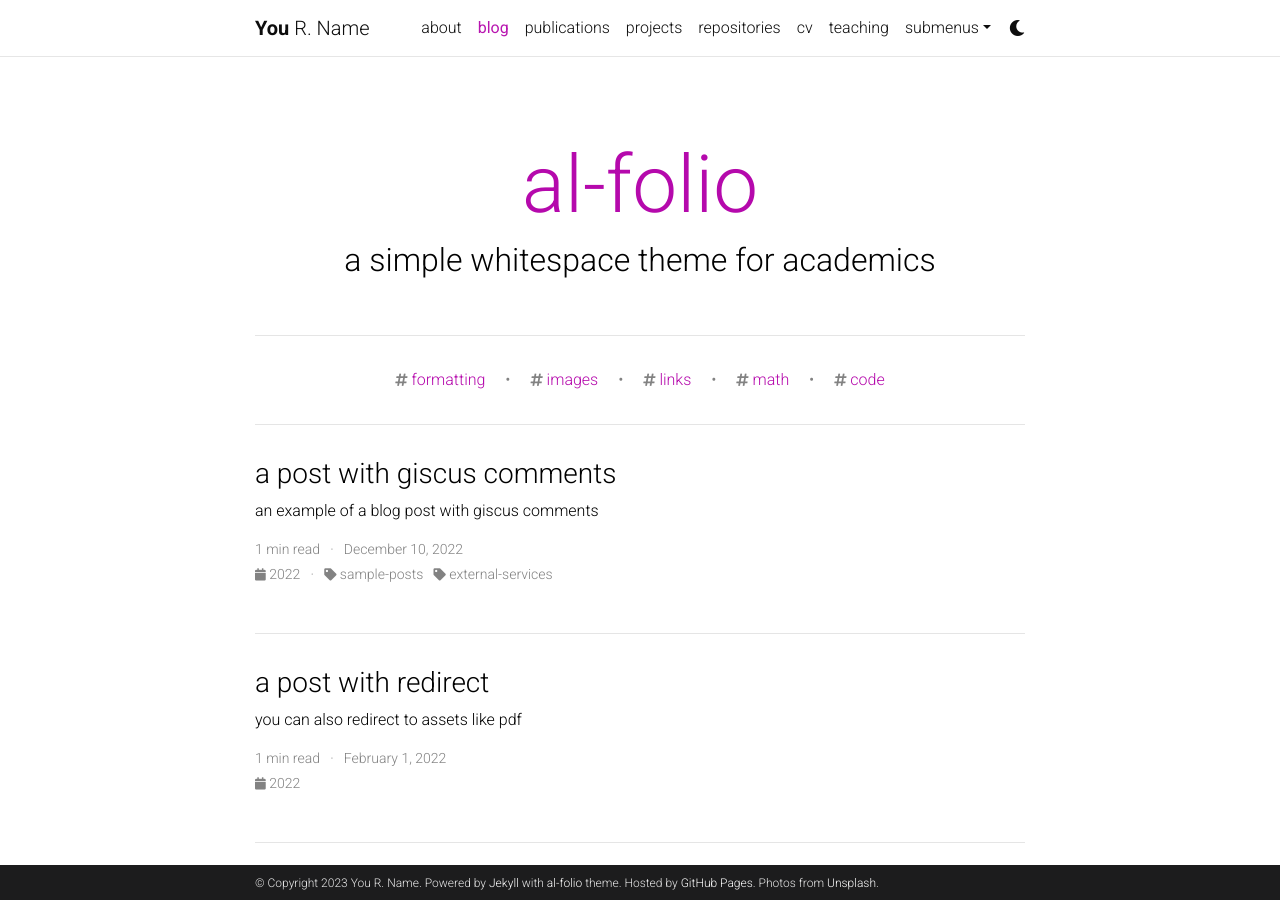
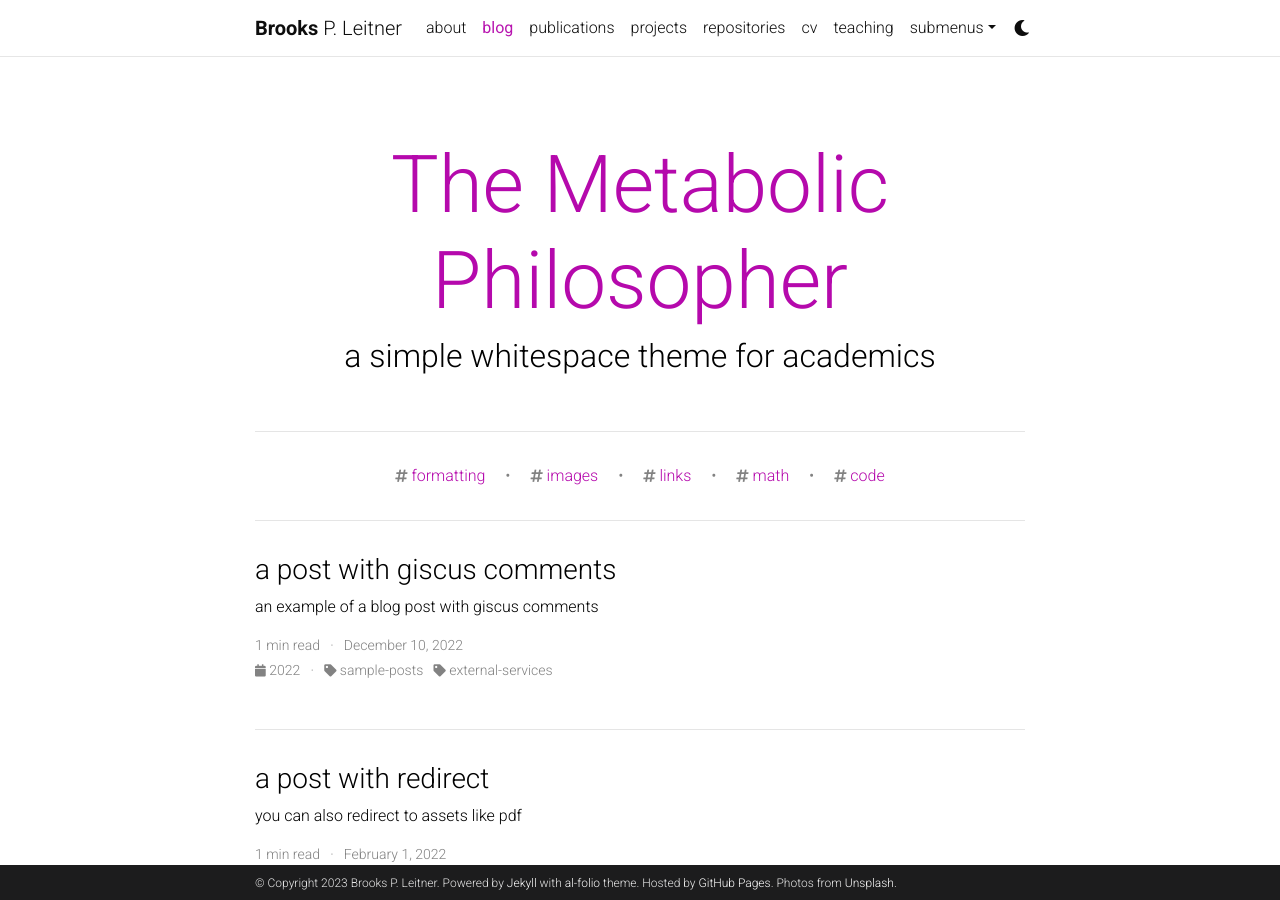
Before and after one commit to BrooksLeitner/BrooksLeitner.github.io, a Jekyll site: the page built from blog/index.html, in a window 1280 px wide and 900 px high. Built offline with Jekyll 4.4.1, drawn with Linux system fonts in a browser that asks for light colours; the list of posts is cut into pages by our own code; comment, search, counter and statistics services are not loaded; a style sheet for code colours, icons or effects is not loaded.

Commit message:
updated blog name

```diff
--- a/_config.yml
+++ b/_config.yml
@@ -3,10 +3,10 @@
 # -----------------------------------------------------------------------------
 
 title: blank # the website title (if blank, full name will be used instead)
-first_name: You
-middle_name: R.
-last_name: Name
-email: you@example.com
+first_name: Brooks
+middle_name: P.
+last_name: Leitner
+email: brooks.leitner@yale.edu
 description: > # the ">" symbol means to ignore newlines until "footer_text:"
   A simple, whitespace theme for academics. Based on [*folio](https://github.com/bogoli/-folio) design.
 footer_text: >
@@ -18,8 +18,8 @@
 lang: en # the language of your site (for example: en, fr, cn, ru, etc.)
 icon: ⚛️  # the emoji used as the favicon (alternatively, provide image name in /assets/img/)
 
-url: https://alshedivat.github.io # the base hostname & protocol for your site
-baseurl: /al-folio # the subpath of your site, e.g. /blog/
+url: https://BrooksLeitner.github.io # the base hostname & protocol for your site
+baseurl: # the subpath of your site, e.g. /blog/
 last_updated: false # set to true if you want to display last updated in the footer
 impressum_path:  # set to path to include impressum link in the footer, use the same path as permalink in a page, helps to conform with EU GDPR
 
@@ -120,7 +120,7 @@
 # Blog
 # -----------------------------------------------------------------------------
 
-blog_name: al-folio # blog_name will be displayed in your blog page
+blog_name: The Metabolic Philosopher  # blog_name will be displayed in your blog page
 blog_nav_title: blog # your blog must have a title for it to be displayed in the nav bar
 blog_description: a simple whitespace theme for academics
 permalink: /blog/:year/:title/
@@ -158,7 +158,7 @@
 # you can display them in your blog by adding a link to the RSS feed.
 external_sources:
   - name: medium.com
-    rss_url: https://medium.com/@al-folio/feed
+    rss_url: https://medium.com/@brooksleitner/feed
 
 # -----------------------------------------------------------------------------
 # Collections
@@ -319,7 +319,7 @@
 # -----------------------------------------------------------------------------
 
 imagemagick:
-  enabled: true # enables responsive images for your site (recommended, see https://github.com/alshedivat/al-folio/issues/537)
+  enabled: false # enables responsive images for your site (recommended, see https://github.com/alshedivat/al-folio/issues/537)
   widths:
     - 480
     - 800
```
